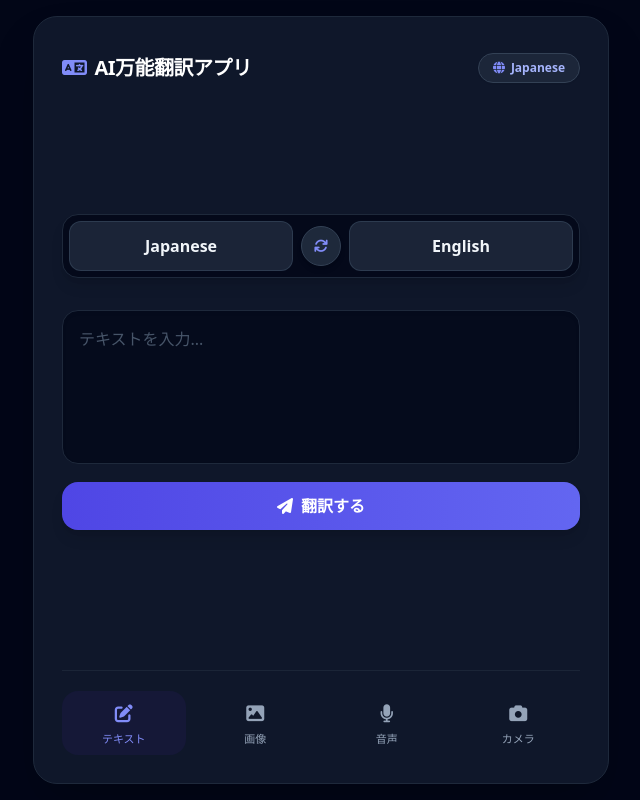
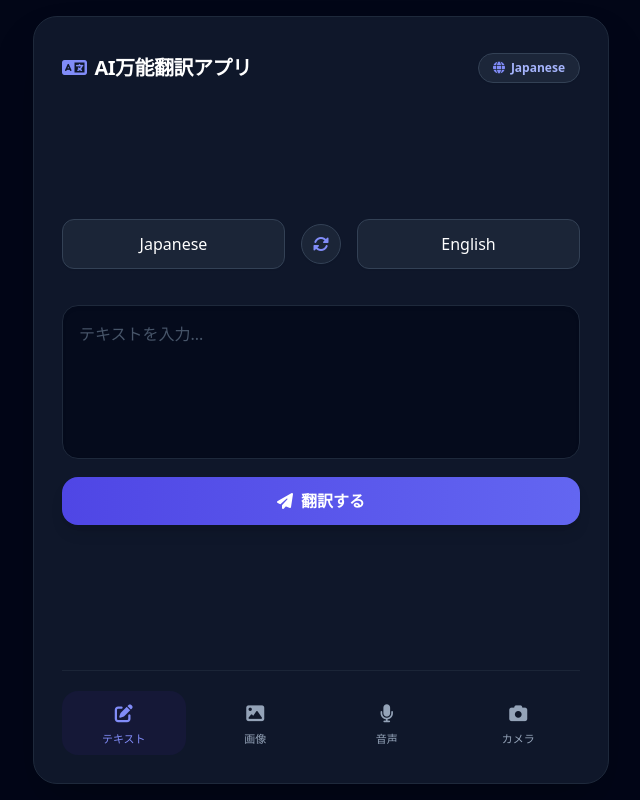
Before and after one commit to cfti1250155-source/flask-image-translator, a Flask app: page / in a window 1280 px wide. Shown: the whole page, without its empty margins (319-959 px from the left). Run offline with Flask 3, Linux system fonts and the light colour scheme; some libraries are stand-ins or nearby versions.

Commit message:
Update script.js with language bar toggle logic

```diff
--- a/templates/index.html
+++ b/templates/index.html
@@ -24,22 +24,27 @@
 
         <div class="flex-grow flex flex-col justify-center">
 
-            <!-- 全モード共通：言語選択バー -->
-            <div class="flex items-center justify-between gap-2 bg-slate-950/80 p-1.5 rounded-2xl border border-slate-800 shadow-lg mb-5">
-                <a href="/select-language?type=source" class="flex-1 bg-slate-800/90 hover:bg-slate-700 text-slate-100 font-bold py-3 px-3 rounded-xl text-center text-sm md:text-base border border-slate-700/80 transition flex items-center justify-center gap-1">
+<!-- 言語選択バー -->
+        <div class="flex items-center justify-between gap-4 mb-6 transition-all duration-300">
+            <!-- 翻訳元 -->
+            <div id="source-lang-container" class="flex-1">
+                <a href="/select-language?type=source" class="block w-full bg-slate-800/80 hover:bg-slate-700 text-white px-4 py-3 rounded-xl border border-slate-700 transition text-center font-medium shadow-sm">
                     {{ source_lang }}
                 </a>
+            </div>
 
-                <form action="/swap-language" method="POST" class="inline m-0">
-                    <button type="submit" title="言語を入れ替える" class="w-10 h-10 bg-slate-800 hover:bg-indigo-600 active:scale-90 text-indigo-400 hover:text-white rounded-full flex items-center justify-center transition border border-slate-700 shadow-md">
-                        <i class="fa-solid fa-arrows-rotate text-sm"></i>
-                    </button>
-                </form>
+            <!-- 入れ替えボタン -->
+            <button id="swap-lang-btn" onclick="window.location.href='/swap-language'" class="w-10 h-10 flex-shrink-0 flex items-center justify-center bg-slate-800/80 hover:bg-slate-700 text-indigo-400 rounded-full border border-slate-700 transition shadow-sm hover:shadow-md">
+                <i class="fa-solid fa-sync-alt"></i>
+            </button>
 
-                <a href="/select-language?type=target" class="flex-1 bg-slate-800/90 hover:bg-slate-700 text-slate-100 font-bold py-3 px-3 rounded-xl text-center text-sm md:text-base border border-slate-700/80 transition flex items-center justify-center gap-1">
+            <!-- 翻訳先 -->
+            <div id="target-lang-container" class="flex-1 transition-all duration-300">
+                <a href="/select-language?type=target" class="block w-full bg-slate-800/80 hover:bg-slate-700 text-white px-4 py-3 rounded-xl border border-slate-700 transition text-center font-medium shadow-sm">
                     {{ target_lang }}
                 </a>
             </div>
+        </div>
 
             <!-- 1. 【テキスト翻訳モード】 -->
             <div id="tab-text" class="tab-content space-y-4">
```
Also changed, not shown: static/script.js (+50 -10 lines).
